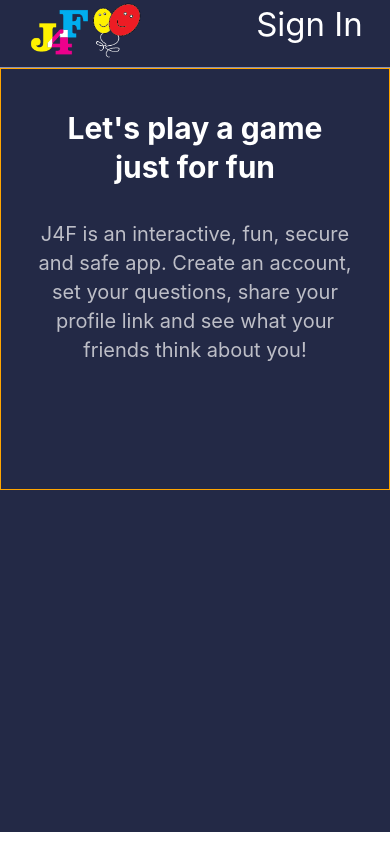
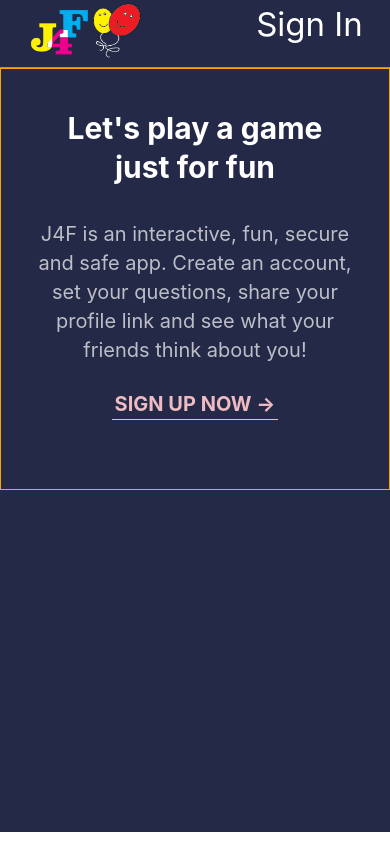
Before and after one commit to AA-Arnold/just-4-fun, a React (Create React App) app: page / in a window 390 px wide. Built offline with nearby package versions, Linux system fonts and the light colour scheme; the HTML template or start-up script is replaced by a standard one.

Commit message:
added sign up component and improved responsiveness for mobile still a slight problem with iphone 5 and less

```diff
--- a/src/App.css
+++ b/src/App.css
@@ -1,5 +1,6 @@
 :root{
     --primary-color:#232946;
+    --highlight-color:#EEBBC3;
 }
 
 .App{
--- /dev/null
+++ b/src/components/learn-more-button/learn-more-button.component.jsx
@@ -0,0 +1,6 @@
+import React from 'react';
+import './learn-more-button.styles.css'
+
+export const LearnMore = ({ children }) => (
+    <a href="#i" className="btn-text">{children}</a>
+)
--- /dev/null
+++ b/src/components/learn-more-button/learn-more-button.styles.css
@@ -0,0 +1,46 @@
+.btn-text{
+    font-size: 3.8rem;
+    font-weight: bold;
+}
+
+    .btn-text:link,
+    :visited{
+        color: var(--highlight-color);
+        display: inline-block;
+        text-decoration: none;
+        border-bottom: 1px solid var(--highlight-color);
+        padding: 3px;
+        transition: all .2s;
+    }
+
+    .btn-text:hover{
+        background-color: var(--highlight-color);
+        color: var(--primary-color);
+        box-shadow: 0 1rem 2rem rgba( #000000,  .15);
+        transform: translateY(-2px);
+    }
+
+    .btn-text:active{
+        box-shadow: 0 .5rem 1rem rgba( #000000, .15);
+        transform: translateY(0px);
+    }
+
+    @media (min-width:320px) and (max-width:414px){
+        .btn-text{
+            font-size: 2rem;
+            font-weight: bold;
+        }
+
+    .btn-text:link,
+    :visited{
+       /* display: none; */
+    }
+
+    .btn-text:hover{
+        /* display: none; */
+    }
+
+    .btn-text:active{
+        /* display: none */
+    }
+    }
--- a/src/pages/hero/hero.css
+++ b/src/pages/hero/hero.css
@@ -18,9 +18,10 @@ header{
     font-size: 2.5rem;
     margin-top: 6.5rem;
     line-height: 4.8rem;
+    margin-bottom: 6.5rem;
 }
 
-.banner{
+.banne__flex-container{
     display: flex;
     width: 100%;
 }
@@ -44,13 +45,13 @@ header{
         height: 50vh;
         padding: 0px;
         border: 1px solid orange;
+        text-align: center;
     }
     .banner__heading{
         color: #FFFFFF;
         font-size: 3rem;
         width: auto;
         height: 81px;
-        text-align: center;
         margin-top: 4rem;
         line-height: 3.9rem;
     }
@@ -58,11 +59,10 @@ header{
         color: #BDBEC7;
         font-size: 2rem;
         width: calc(100vw - 6rem);
-        text-align: center;
         margin-top: 3rem;
         margin-left: auto;
         margin-right: auto;
-        margin-bottom: none;
+        margin-bottom: 0;
         line-height: 2.9rem;
     }
     .banner__img{
--- a/src/pages/hero/hero.jsx
+++ b/src/pages/hero/hero.jsx
@@ -1,10 +1,12 @@
 import React from 'react'
 import './hero.css'
 import bana from '../../assets/banner.png'
+import {LearnMore} from '../../components/learn-more-button/learn-more-button.component'
 
 const Hero = () =>(
     <header>
       <div className='banner'>
+        <div className="banne__flex-container">
           <div className='banner__descr'>
             <h1 className='banner__heading'>Let's play a game <br /> just for fun</h1>
             <p className='banner__paragraph'>
@@ -13,9 +15,12 @@ const Hero = () =>(
               questions, share your profile link and
               see what your friends think about you!
             </p>
+            <LearnMore>SIGN UP NOW &rarr;</LearnMore>
           </div>
 
           <img alt='' src={bana} className='banner__img'/>
+        </div>
+
       </div>
 
     </header>
```
Lines whose indentation alone changed are shown as unchanged.
